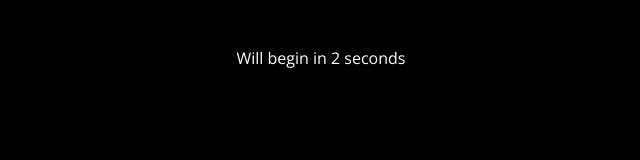
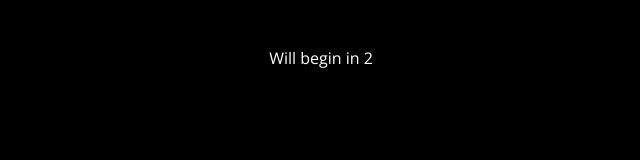
Before and after one commit to mlabita37/RollCredits, a plain HTML site: page index.html in a window 1280 px wide. Shown: the full height of the page, 319-959 px from the left. Drawn offline with nearby package versions, Linux system fonts and the light colour scheme.

Commit message:
Cleans up files

```diff
--- a/scripts.js
+++ b/scripts.js
@@ -53,10 +53,10 @@ function countDown(){
 var i = 6;
 
 $('body').append('<p>');
-$('p').text('Will begin in 7 seconds');
+$('p').text('Will begin in 7');
 
   var interval = setInterval(function(){
-    $('p').text('Will begin in ' + i + ' seconds');
+    $('p').text('Will begin in ' + i);
     i--;
     console.log(i);
     if(i === -1) {
--- a/styles.css
+++ b/styles.css
@@ -47,6 +47,8 @@ table {
 	border-spacing: 0;
 }
 
+/*-  MAIN
+----------------------------------------------------------------------*/
 body {
 	text-align: center;
 	-webkit-background-size: cover;
@@ -62,7 +64,6 @@ background-color: #000;
   width: 100%;
   margin: 0 auto;
   text-align: center;
-
 }
 
 p{
```
Lines whose indentation alone changed are shown as unchanged.
